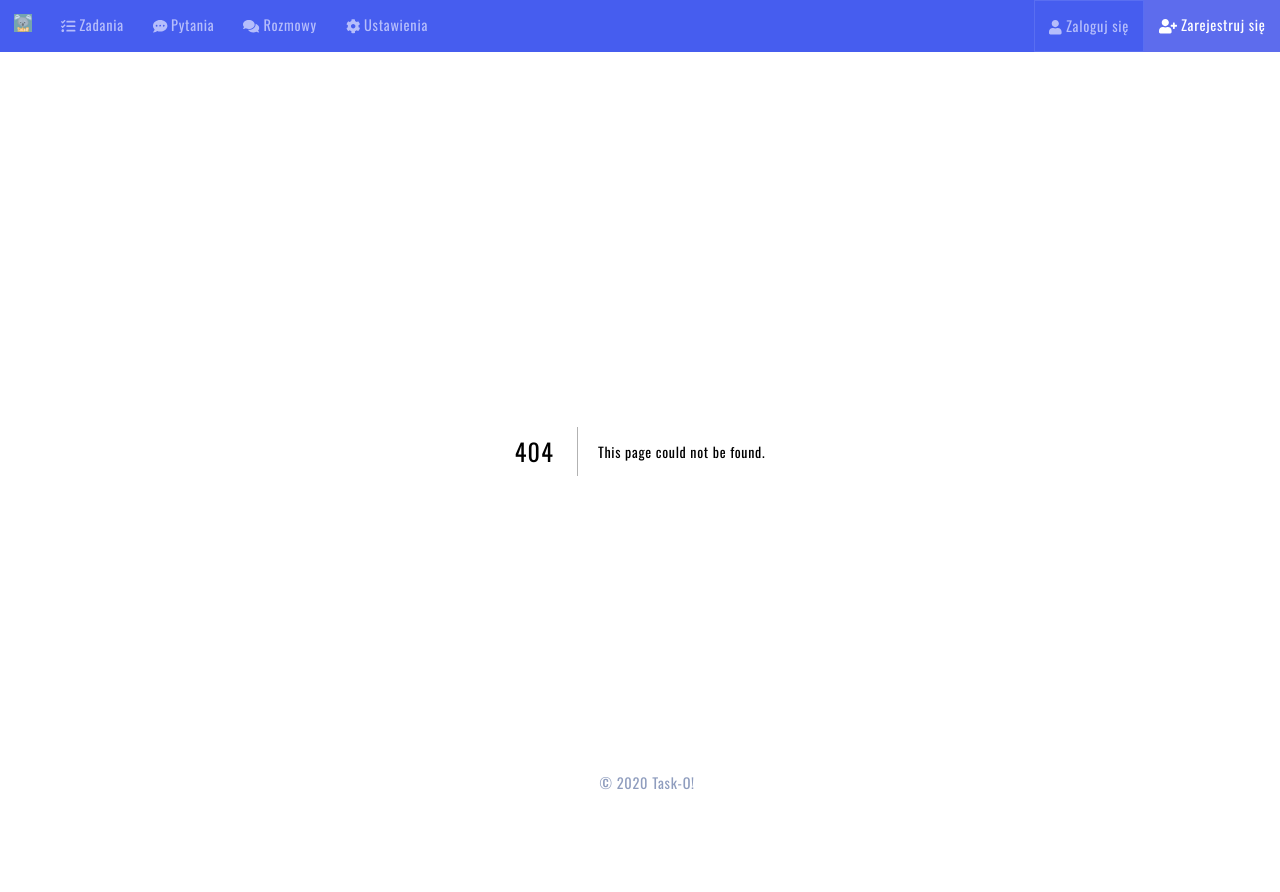
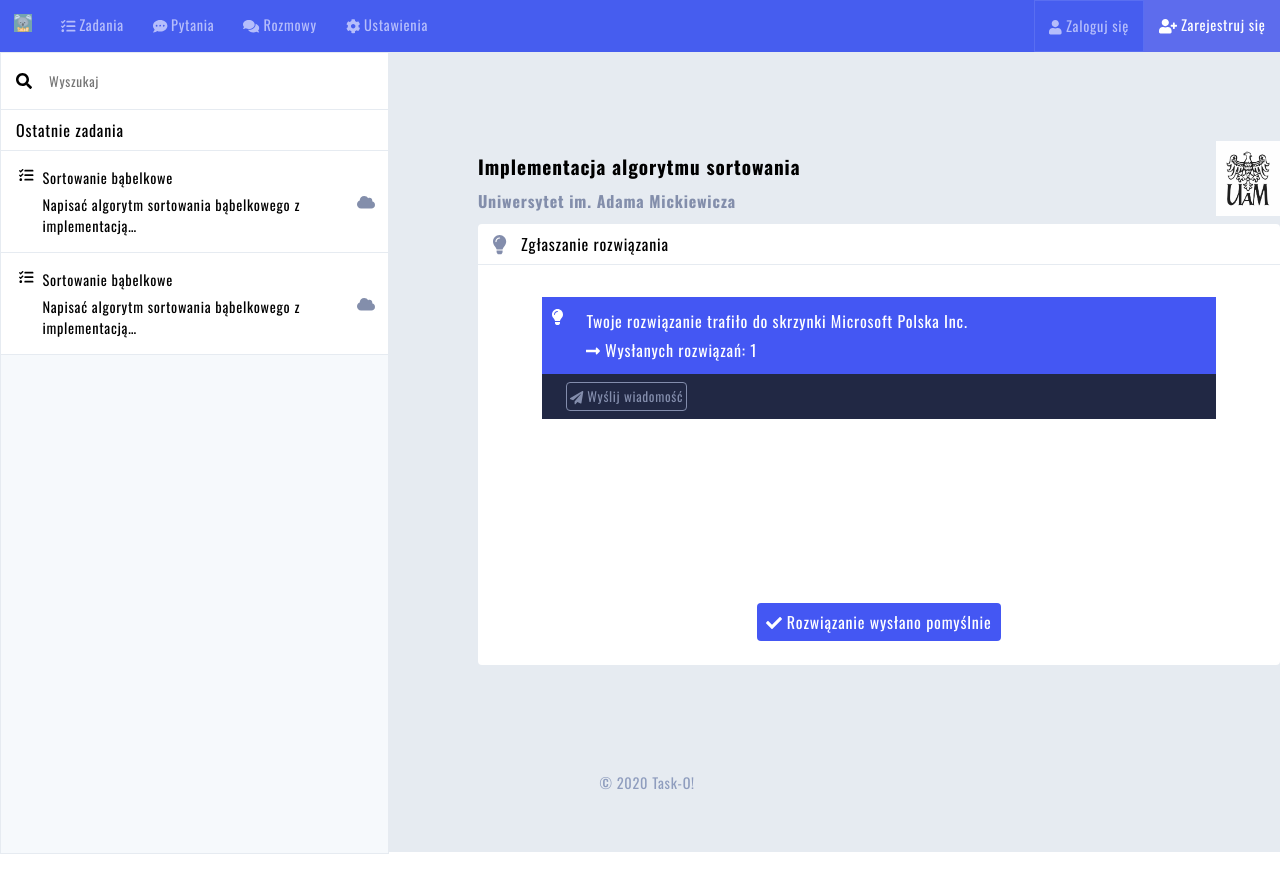
Before and after one commit to FilipHalon/task-o-front-end, a Next.js app: page /solution-added in a window 1280 px wide. Before the commit this address had no page. Shown: the top 892 px of the page. Before the commit the page ends 852 px from the top, so only its background shows below. Built offline with nearby package versions, Linux system fonts and the light colour scheme.

Commit message:
Solution added page prepared.

```diff
--- a/pages/components/ActiveTask.js
+++ b/pages/components/ActiveTask.js
@@ -1,6 +1,5 @@
 import { FontAwesomeIcon } from '@fortawesome/react-fontawesome';
 import { faTasks } from '@fortawesome/free-solid-svg-icons';
-import ActiveTasks from './ActiveTasks';
 
 const ActiveTask = () => {
     return (
--- /dev/null
+++ b/pages/components/SolutionAdded.js
@@ -0,0 +1,46 @@
+import { FontAwesomeIcon } from '@fortawesome/react-fontawesome';
+import { faLightbulb, faCheck, faLongArrowAltRight, faPaperPlane } from '@fortawesome/free-solid-svg-icons';
+
+const SolutionAdd = () => {
+    return (
+        <section className="task-description">
+            <div className="task-description">
+                <div className="task-general-info">
+                    <div>
+                        <h2>Implementacja algorytmu sortowania</h2>
+                        <h2>Uniwersytet im. Adama Mickiewicza</h2>
+                    </div>
+                    <div>
+                        <img src="/UAM-logo-siw-amu.jpg" alt="" />
+                    </div>
+                </div>
+                <div className="task-border">
+                    <div className="task-description-heading">
+                        <FontAwesomeIcon icon={faLightbulb} />
+                        <span>Zgłaszanie rozwiązania</span>
+                    </div>
+                    <div className="solution-add-area">
+                        <div className="solution-add-message">
+                            <div className="solution-add-message-top">
+                                <div><FontAwesomeIcon icon={faLightbulb} /></div>
+                                <div>
+                                    <span>Twoje rozwiązanie trafiło do skrzynki Microsoft Polska Inc.</span>
+                                    <span><FontAwesomeIcon icon={faLongArrowAltRight} /> Wysłanych rozwiązań: 1</span>
+                                </div>
+                            </div>
+                            <div className="solution-add-message-bottom">
+                                <button><FontAwesomeIcon icon={faPaperPlane} /> Wyślij wiadomość</button>
+                            </div>
+                        </div>
+                        <div className="solution-add-status">
+                            <FontAwesomeIcon icon={faCheck} />
+                            <span> Rozwiązanie wysłano pomyślnie</span>
+                        </div>
+                    </div>
+                </div>
+            </div>
+        </section>
+    )
+};
+
+export default SolutionAdd;
--- /dev/null
+++ b/pages/solution-added.js
@@ -0,0 +1,14 @@
+import Sidebar from "./components/Sidebar";
+import SolutionAdd from "./components/SolutionAdded";
+
+
+const SolutionAddedPage = () => {
+    return(
+        <main className="solution-add">
+            <Sidebar />
+            <SolutionAdd />
+        </main>
+    )
+};
+
+export default SolutionAddedPage;
--- a/style.css
+++ b/style.css
@@ -514,3 +514,63 @@ div.task-description {
     grid: auto / 1fr 1fr;
     grid-gap: 2em;
 }
+
+/* solution add */
+
+main.solution-add .task-description {
+    width: 90%;
+    height: 100%;
+}
+
+.solution-add-area {
+    display: flex;
+    flex-direction: column;
+    justify-content: space-between;
+    height: 400px;
+}
+
+.solution-add-message {
+    margin: 2rem 4rem;
+}
+
+.solution-add-message-top {
+    display: flex;
+    background: #4457F3;
+    color: #FFF;
+}
+
+.solution-add-message-top div {
+    padding: .6rem;
+}
+
+.solution-add-message-top > div:last-of-type {
+    display: flex;
+    flex-direction: column;
+}
+
+.solution-add-message-top > div:last-of-type span {
+    padding: .3rem;
+}
+
+.solution-add-message-bottom {
+    background: #212844;
+}
+
+.solution-add-message-bottom button {
+    padding: .2rem;
+    margin: .5rem 1.5rem;
+    border: 1px solid #838DAC;
+    border-radius: 4px;
+    background: #212844;
+    color: #838DAC;
+}
+
+.solution-add-status {
+    align-self: center;
+    padding: .6rem;
+    margin: 1.5rem;
+    border-radius: 4px;
+    background: #4457F3;
+    color: #FFF;
+    text-align: center;
+}
```
